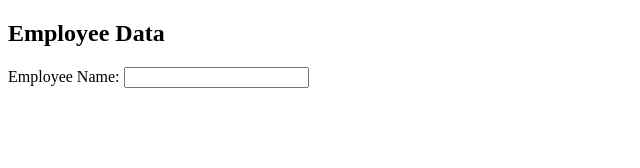
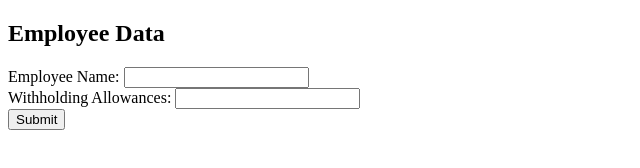
Before and after one commit to NSAjay2279/Frontend, a plain HTML site: page FormDemo.html in a window 1280 px wide. Shown: the whole page, without its empty margins (0-640 px from the left). Drawn offline with Linux system fonts and the light colour scheme.

Commit message:
Tue, Mar 12, 2024, 10:50 AM +05:30

```diff
--- a/FormDemo.html
+++ b/FormDemo.html
@@ -4,15 +4,6 @@
     <head>
         <script language="javascript" type="text/javascript">
             <!--
-            function showData() {
-                var custName = document.customerData.name.value
-                var custPhone = document.customerData.phone.value
-                var custDescript = document.customerData.description.value
-                alert("Customer name: " + custName)
-                alert("Customer password: " + custPhone)
-                alert("Customer description: " + custDescript)
-            }
-
             function validate() {
                 // case 1: something wrong with name
                 if(document.empData.name.value == "") {
@@ -28,8 +19,10 @@
     <body>
         <form name="empData">
             <h2>Employee Data</h2>
-            Employee Name:          <input type="text"
-            Withholding Allowances: <input type="text"
+            Employee Name:          <input type="text" name="name"><br />
+            Withholding Allowances: <input type="text" name="allowances"><br />
+                                    <input type="button" value="Submit" onClick="validate()">
+
 
         </form>
     </body>
```
